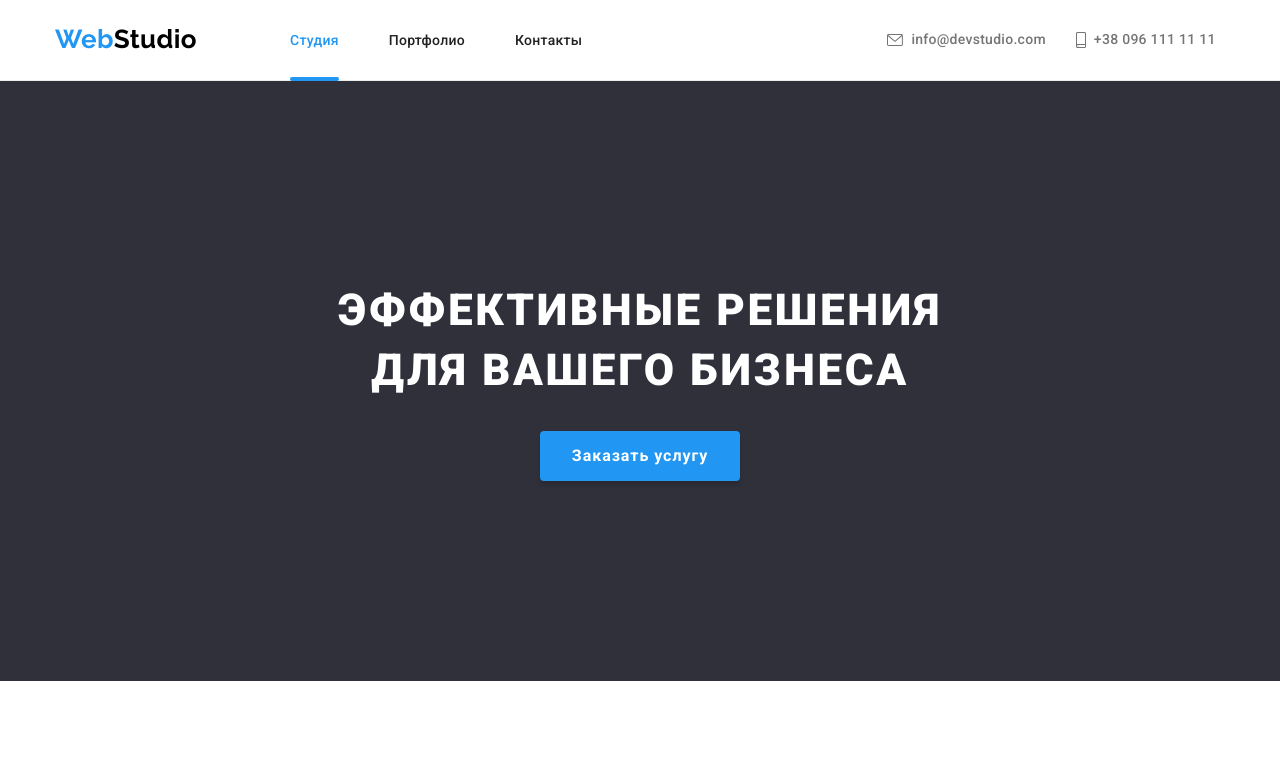
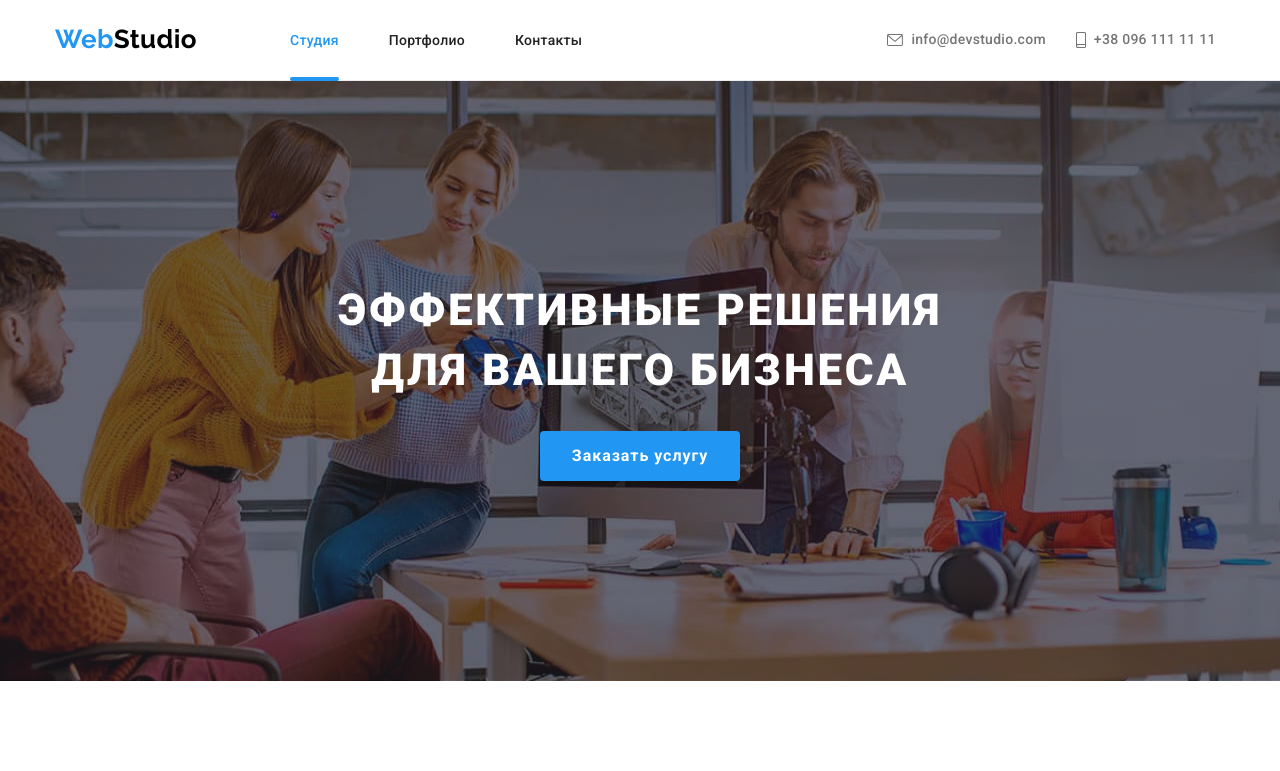
Before and after one commit to Arthurosh/goit-markup-hw-08, a plain HTML site: page index.html in a window 1280 px wide. Shown: the top 771 px of the page. Drawn offline with nearby package versions, Linux system fonts and the light colour scheme; files that its build step writes are made by us from their sources.

Commit message:
Редагує шлях зображення

```diff
--- a/sass/pages/_hero.scss
+++ b/sass/pages/_hero.scss
@@ -5,7 +5,7 @@
   margin: 0 auto;
 
   background-image: linear-gradient(to right, rgba(47, 48, 58, 0.4), rgba(47, 48, 58, 0.4)),
-    url('./images/hero/hero-mobile.jpg');
+    url('../images/hero/hero-mobile.jpg');
   background-position: center;
   background-repeat: no-repeat;
   background-size: cover;
@@ -14,16 +14,16 @@
 
   @media (min-device-pixel-ratio: 2), (min-resolution: 192dpi), (min-resolution: 2dppx) {
     background-image: linear-gradient(to right, rgba(47, 48, 58, 0.4), rgba(47, 48, 58, 0.4)),
-      url('./images/hero/hero-mobile@2x.jpg');
+      url('../images/hero/hero-mobile@2x.jpg');
   }
 
   @media screen and (min-width: 481px) and (max-width: 768px) {
     background-image: linear-gradient(to right, rgba(47, 48, 58, 0.4), rgba(47, 48, 58, 0.4)),
-      url('./images/hero/hero-tablet.jpg');
+      url('../images/hero/hero-tablet.jpg');
 
     @media (min-device-pixel-ratio: 2), (min-resolution: 192dpi), (min-resolution: 2dppx) {
       background-image: linear-gradient(to right, rgba(47, 48, 58, 0.4), rgba(47, 48, 58, 0.4)),
-        url('./images/hero/hero-tablet@2x.jpg');
+        url('../images/hero/hero-tablet@2x.jpg');
     }
   }
 
@@ -31,11 +31,11 @@
     padding: 200px 0;
 
     background-image: linear-gradient(to right, rgba(47, 48, 58, 0.4), rgba(47, 48, 58, 0.4)),
-      url('./images/hero/hero-desktop.jpg');
+      url('../images/hero/hero-desktop.jpg');
 
     @media (min-device-pixel-ratio: 2), (min-resolution: 192dpi), (min-resolution: 2dppx) {
       background-image: linear-gradient(to right, rgba(47, 48, 58, 0.4), rgba(47, 48, 58, 0.4)),
-        url('./images/hero/hero-desktop@2x.jpg');
+        url('../images/hero/hero-desktop@2x.jpg');
     }
   }
 
```
